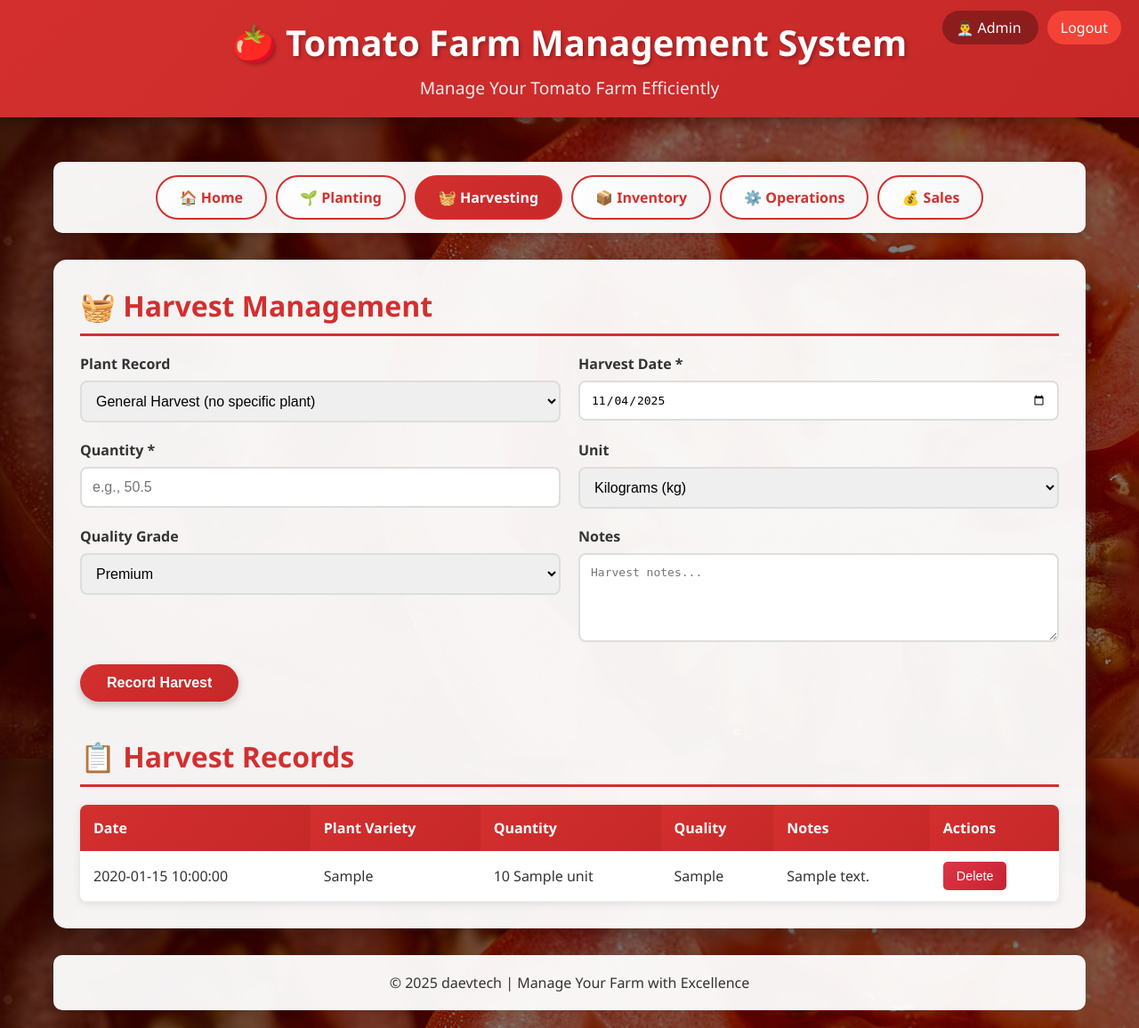
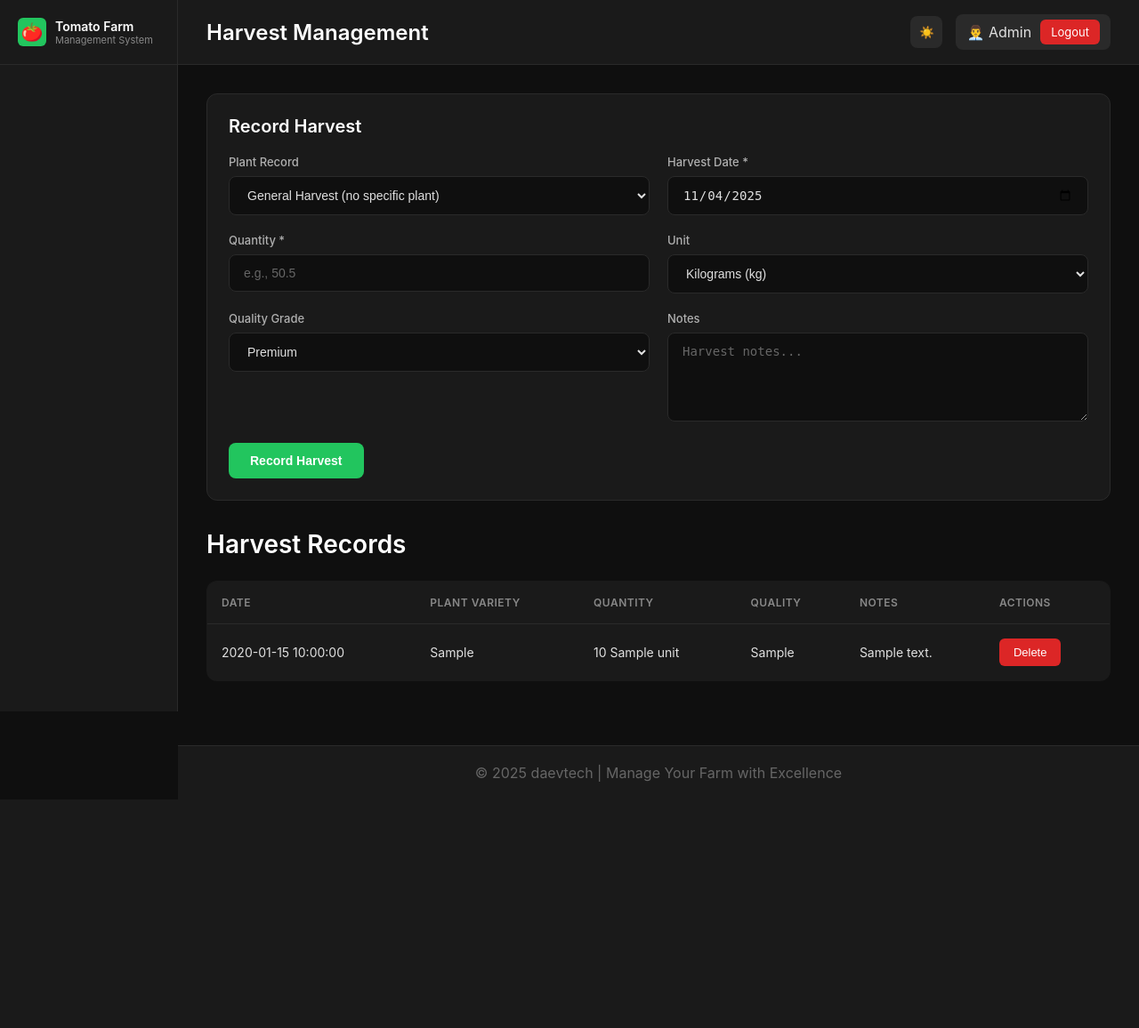
Before and after one commit to daevmassy/TomatoFarmManager-1, a Flask app: page /harvesting in a window 1280 px wide. Shown: the whole page at 89% size. After the commit the page ends 879 px from the top, so only its background shows below. Run offline with Flask 3, Linux system fonts and the light colour scheme; the visitor is signed in with stand-in values (Sample User, id 1); a database or web service that is not in the repository returns one stand-in record (values such as "Sample title"); some libraries are stand-ins or nearby versions.

Commit message:
Assistant checkpoint: Transform interface to modern dark theme with sidebar
Assistant generated file changes:
- static/css/style.css: Transform to modern dark theme interface
- templates/base.html: Update layout structure for sidebar navigation
- templates/index.html: Update dashboard to match new dark theme layout
- templates/harvesting.html: Update harvesting page header, Close form section div
- templates/login.html: Update login page styling

---

User prompt:

change interface to this

Replit-Commit-Author: Assistant
Replit-Commit-Session-Id: 744d2253-434e-44f0-b0d8-4be10dbd33cf
Replit-Commit-Event-Id: e30f1f87-fc10-41e5-8e80-0f8ed2580f57

```diff
--- a/static/css/style.css
+++ b/static/css/style.css
@@ -1,3 +1,4 @@
+
 * {
     margin: 0;
     padding: 0;
@@ -5,134 +6,270 @@
 }
 
 body {
-    font-family: 'Segoe UI', Tahoma, Geneva, Verdana, sans-serif;
-    background: linear-gradient(rgba(0, 0, 0, 0.5), rgba(0, 0, 0, 0.5)),
-                url('../images/fresh_ripe_red_tomat_9ffe4346.jpg');
-    background-size: cover;
-    background-position: center;
-    background-attachment: fixed;
-    color: #333;
+    font-family: -apple-system, BlinkMacSystemFont, 'Segoe UI', Roboto, Oxygen, Ubuntu, Cantarell, sans-serif;
+    background: #0f0f0f;
+    color: #e0e0e0;
+    min-height: 100vh;
+    display: flex;
+}
+
+/* Sidebar Navigation */
+.sidebar {
+    width: 200px;
+    background: #1a1a1a;
+    height: 100vh;
+    position: fixed;
+    left: 0;
+    top: 0;
+    border-right: 1px solid #2a2a2a;
+    display: flex;
+    flex-direction: column;
+}
+
+.sidebar-header {
+    padding: 20px;
+    border-bottom: 1px solid #2a2a2a;
+    display: flex;
+    align-items: center;
+    gap: 10px;
+}
+
+.sidebar-header .logo {
+    width: 32px;
+    height: 32px;
+    background: #22c55e;
+    border-radius: 6px;
+    display: flex;
+    align-items: center;
+    justify-content: center;
+    font-size: 20px;
+}
+
+.sidebar-header .brand {
+    display: flex;
+    flex-direction: column;
+}
+
+.sidebar-header .brand-name {
+    font-weight: 600;
+    font-size: 14px;
+    color: #fff;
+}
+
+.sidebar-header .brand-subtitle {
+    font-size: 11px;
+    color: #888;
+}
+
+.sidebar-nav {
+    padding: 20px 0;
+    flex: 1;
+}
+
+.nav-section {
+    margin-bottom: 10px;
+}
+
+.nav-section-title {
+    padding: 8px 20px;
+    font-size: 11px;
+    color: #666;
+    text-transform: uppercase;
+    font-weight: 600;
+    letter-spacing: 0.5px;
+}
+
+.sidebar-nav ul {
+    list-style: none;
+}
+
+.sidebar-nav ul li {
+    margin: 2px 0;
+}
+
+.sidebar-nav ul li a {
+    color: #b0b0b0;
+    text-decoration: none;
+    padding: 10px 20px;
+    display: flex;
+    align-items: center;
+    gap: 12px;
+    font-size: 14px;
+    transition: all 0.2s ease;
+    border-left: 3px solid transparent;
+}
+
+.sidebar-nav ul li a:hover {
+    background: #252525;
+    color: #fff;
+}
+
+.sidebar-nav ul li a.active {
+    background: #252525;
+    color: #fff;
+    border-left-color: #22c55e;
+}
+
+/* Main Content Area */
+.main-content {
+    margin-left: 200px;
+    flex: 1;
     min-height: 100vh;
 }
 
 .container {
-    max-width: 1200px;
-    margin: 0 auto;
-    padding: 20px;
+    max-width: 100%;
+    padding: 0;
 }
 
+/* Top Header */
 header {
-    background: linear-gradient(135deg, #d32f2f 0%, #c62828 100%);
-    color: white;
-    padding: 20px 0;
-    box-shadow: 0 4px 15px rgba(0, 0, 0, 0.3);
-    margin-bottom: 30px;
+    background: #1a1a1a;
+    border-bottom: 1px solid #2a2a2a;
+    padding: 16px 32px;
+    display: flex;
+    justify-content: space-between;
+    align-items: center;
+    position: sticky;
+    top: 0;
+    z-index: 100;
 }
 
 header h1 {
-    text-align: center;
-    font-size: 2.5em;
-    text-shadow: 2px 2px 4px rgba(0, 0, 0, 0.3);
-    margin-bottom: 10px;
+    font-size: 1.5em;
+    font-weight: 600;
+    color: #fff;
+    text-shadow: none;
+    margin: 0;
 }
 
 header p {
-    text-align: center;
-    font-size: 1.2em;
-    opacity: 0.9;
+    display: none;
 }
 
-nav {
-    background: rgba(255, 255, 255, 0.95);
-    padding: 15px 0;
-    box-shadow: 0 2px 10px rgba(0, 0, 0, 0.2);
-    margin-bottom: 30px;
-    border-radius: 10px;
+.header-right {
+    display: flex;
+    align-items: center;
+    gap: 15px;
 }
 
-nav ul {
-    list-style: none;
+.theme-toggle {
+    background: #2a2a2a;
+    border: none;
+    color: #b0b0b0;
+    width: 36px;
+    height: 36px;
+    border-radius: 8px;
+    cursor: pointer;
     display: flex;
+    align-items: center;
     justify-content: center;
-    flex-wrap: wrap;
-    gap: 10px;
+    transition: all 0.2s ease;
 }
 
-nav ul li {
-    display: inline;
+.theme-toggle:hover {
+    background: #333;
+    color: #fff;
 }
 
-nav ul li a {
-    color: #d32f2f;
-    text-decoration: none;
-    padding: 12px 25px;
-    display: inline-block;
-    font-weight: bold;
-    border-radius: 25px;
-    transition: all 0.3s ease;
-    background: linear-gradient(135deg, #fff 0%, #f5f5f5 100%);
-    border: 2px solid #d32f2f;
+.user-info {
+    display: flex;
+    align-items: center;
+    gap: 10px;
+    padding: 6px 12px;
+    background: #2a2a2a;
+    border-radius: 8px;
 }
 
-nav ul li a:hover {
-    background: linear-gradient(135deg, #d32f2f 0%, #c62828 100%);
+.user-info a {
+    background: #dc2626;
     color: white;
-    transform: translateY(-2px);
-    box-shadow: 0 5px 15px rgba(211, 47, 47, 0.3);
+    padding: 6px 12px;
+    border-radius: 6px;
+    text-decoration: none;
+    font-size: 13px;
+    transition: all 0.2s ease;
 }
 
-nav ul li a.active {
-    background: linear-gradient(135deg, #d32f2f 0%, #c62828 100%);
-    color: white;
+.user-info a:hover {
+    background: #b91c1c;
 }
 
+/* Hide old navigation */
+nav {
+    display: none;
+}
+
+/* Content Wrapper */
 .content-wrapper {
-    background: rgba(255, 255, 255, 0.95);
-    border-radius: 15px;
-    padding: 30px;
-    box-shadow: 0 10px 30px rgba(0, 0, 0, 0.3);
-    margin-bottom: 30px;
+    background: transparent;
+    border-radius: 0;
+    padding: 32px;
+    box-shadow: none;
+    margin: 0;
 }
 
 h2 {
-    color: #d32f2f;
-    margin-bottom: 20px;
-    font-size: 2em;
-    border-bottom: 3px solid #d32f2f;
-    padding-bottom: 10px;
+    color: #fff;
+    margin-bottom: 24px;
+    font-size: 1.75em;
+    font-weight: 600;
+    border: none;
+    padding: 0;
 }
 
+/* Dashboard Cards */
 .dashboard-cards {
     display: grid;
-    grid-template-columns: repeat(auto-fit, minmax(250px, 1fr));
+    grid-template-columns: repeat(auto-fit, minmax(240px, 1fr));
     gap: 20px;
-    margin-top: 30px;
+    margin-bottom: 32px;
 }
 
 .card {
-    background: linear-gradient(135deg, #fff 0%, #f5f5f5 100%);
-    padding: 25px;
+    background: #1a1a1a;
+    padding: 24px;
     border-radius: 12px;
-    box-shadow: 0 5px 15px rgba(0, 0, 0, 0.1);
-    border-left: 5px solid #d32f2f;
+    border: 1px solid #2a2a2a;
+    border-left: none;
     transition: all 0.3s ease;
 }
 
 .card:hover {
-    transform: translateY(-5px);
-    box-shadow: 0 10px 25px rgba(0, 0, 0, 0.2);
+    transform: translateY(-2px);
+    border-color: #3a3a3a;
+    box-shadow: 0 8px 24px rgba(0, 0, 0, 0.4);
 }
 
 .card h3 {
-    color: #d32f2f;
-    margin-bottom: 10px;
-    font-size: 1.3em;
+    color: #888;
+    font-size: 13px;
+    font-weight: 500;
+    margin-bottom: 12px;
+    text-transform: uppercase;
+    letter-spacing: 0.5px;
 }
 
 .card p {
     font-size: 2em;
-    font-weight: bold;
-    color: #333;
+    font-weight: 700;
+    color: #fff;
+}
+
+/* Forms */
+.form-section {
+    background: #1a1a1a;
+    border: 1px solid #2a2a2a;
+    border-radius: 12px;
+    padding: 24px;
+    margin-bottom: 32px;
+}
+
+.form-section h3 {
+    color: #fff;
+    font-size: 1.25em;
+    font-weight: 600;
+    margin-bottom: 20px;
 }
 
 .form-group {
@@ -142,120 +279,40 @@ h2 {
 .form-group label {
     display: block;
     margin-bottom: 8px;
-    color: #333;
-    font-weight: bold;
+    color: #b0b0b0;
+    font-weight: 500;
+    font-size: 13px;
 }
 
 .form-group input,
 .form-group select,
 .form-group textarea {
     width: 100%;
-    padding: 12px;
-    border: 2px solid #ddd;
+    padding: 12px 16px;
+    border: 1px solid #2a2a2a;
     border-radius: 8px;
-    font-size: 1em;
-    transition: all 0.3s ease;
+    font-size: 14px;
+    background: #0f0f0f;
+    color: #e0e0e0;
+    transition: all 0.2s ease;
+}
+
+.form-group input::placeholder,
+.form-group textarea::placeholder {
+    color: #666;
 }
 
 .form-group input:focus,
 .form-group select:focus,
 .form-group textarea:focus {
-    border-color: #d32f2f;
+    border-color: #22c55e;
     outline: none;
-    box-shadow: 0 0 10px rgba(211, 47, 47, 0.2);
+    background: #1a1a1a;
 }
 
 .form-group textarea {
     resize: vertical;
     min-height: 100px;
-}
-
-.btn {
-    background: linear-gradient(135deg, #d32f2f 0%, #c62828 100%);
-    color: white;
-    padding: 12px 30px;
-    border: none;
-    border-radius: 25px;
-    cursor: pointer;
-    font-size: 1em;
-    font-weight: bold;
-    transition: all 0.3s ease;
-    box-shadow: 0 4px 10px rgba(0, 0, 0, 0.2);
-}
-
-.btn:hover {
-    background: linear-gradient(135deg, #c62828 0%, #b71c1c 100%);
-    transform: translateY(-2px);
-    box-shadow: 0 6px 15px rgba(0, 0, 0, 0.3);
-}
-
-table {
-    width: 100%;
-    border-collapse: collapse;
-    margin-top: 20px;
-    background: white;
-    border-radius: 8px;
-    overflow: hidden;
-    box-shadow: 0 2px 10px rgba(0, 0, 0, 0.1);
-}
-
-table th {
-    background: linear-gradient(135deg, #d32f2f 0%, #c62828 100%);
-    color: white;
-    padding: 15px;
-    text-align: left;
-    font-weight: bold;
-}
-
-table td {
-    padding: 12px 15px;
-    border-bottom: 1px solid #f0f0f0;
-}
-
-table tr:hover {
-    background-color: #f5f5f5;
-}
-
-.alert {
-    padding: 15px;
-    border-radius: 8px;
-    margin-bottom: 20px;
-}
-
-.alert-success {
-    background-color: #d4edda;
-    color: #155724;
-    border: 1px solid #c3e6cb;
-}
-
-.alert-error {
-    background-color: #f8d7da;
-    color: #721c24;
-    border: 1px solid #f5c6cb;
-}
-
-.btn-delete {
-    background: linear-gradient(135deg, #dc3545 0%, #c82333 100%);
-    padding: 8px 15px;
-    color: white;
-    border: none;
-    border-radius: 5px;
-    cursor: pointer;
-    font-size: 0.9em;
-}
-
-.btn-delete:hover {
-    background: linear-gradient(135deg, #c82333 0%, #bd2130 100%);
-}
-
-footer {
-    background: rgba(255, 255, 255, 0.95);
-    color: #333;
-    text-align: center;
-    padding: 20px;
-    margin-top: 30px;
-    border-radius: 10px;
-    box-shadow: 0 -2px 10px rgba(0, 0, 0, 0.1);
 }
 
 .form-row {
@@ -264,14 +321,164 @@ footer {
     gap: 20px;
 }
 
+/* Buttons */
+.btn {
+    background: #22c55e;
+    color: #fff;
+    padding: 12px 24px;
+    border: none;
+    border-radius: 8px;
+    cursor: pointer;
+    font-size: 14px;
+    font-weight: 600;
+    transition: all 0.2s ease;
+    box-shadow: none;
+}
+
+.btn:hover {
+    background: #16a34a;
+    transform: translateY(-1px);
+}
+
+.btn-delete {
+    background: #dc2626;
+    padding: 8px 16px;
+    color: white;
+    border: none;
+    border-radius: 6px;
+    cursor: pointer;
+    font-size: 13px;
+    font-weight: 500;
+    transition: all 0.2s ease;
+}
+
+.btn-delete:hover {
+    background: #b91c1c;
+}
+
+/* Tables */
+table {
+    width: 100%;
+    border-collapse: collapse;
+    margin-top: 20px;
+    background: #1a1a1a;
+    border-radius: 12px;
+    overflow: hidden;
+    border: 1px solid #2a2a2a;
+}
+
+table th {
+    background: #1a1a1a;
+    color: #888;
+    padding: 16px;
+    text-align: left;
+    font-weight: 600;
+    font-size: 12px;
+    text-transform: uppercase;
+    letter-spacing: 0.5px;
+    border-bottom: 1px solid #2a2a2a;
+}
+
+table td {
+    padding: 16px;
+    border-bottom: 1px solid #2a2a2a;
+    color: #e0e0e0;
+    font-size: 14px;
+}
+
+table tr:last-child td {
+    border-bottom: none;
+}
+
+table tr:hover {
+    background-color: #252525;
+}
+
+/* Alerts */
+.alert {
+    padding: 16px 20px;
+    border-radius: 8px;
+    margin-bottom: 20px;
+    border: 1px solid;
+    font-size: 14px;
+}
+
+.alert-success {
+    background-color: rgba(34, 197, 94, 0.1);
+    color: #22c55e;
+    border-color: rgba(34, 197, 94, 0.3);
+}
+
+.alert-error {
+    background-color: rgba(220, 38, 38, 0.1);
+    color: #dc2626;
+    border-color: rgba(220, 38, 38, 0.3);
+}
+
+/* Footer */
+footer {
+    background: #1a1a1a;
+    color: #666;
+    text-align: center;
+    padding: 20px;
+    margin-top: 40px;
+    border-top: 1px solid #2a2a2a;
+    border-radius: 0;
+}
+
+/* Activity Sections */
+.activity-grid {
+    display: grid;
+    grid-template-columns: repeat(auto-fit, minmax(450px, 1fr));
+    gap: 24px;
+    margin-top: 32px;
+}
+
+.activity-section {
+    background: #1a1a1a;
+    border: 1px solid #2a2a2a;
+    border-radius: 12px;
+    padding: 24px;
+}
+
+.activity-section h3 {
+    color: #fff;
+    font-size: 1.25em;
+    font-weight: 600;
+    margin-bottom: 20px;
+}
+
+.empty-state {
+    text-align: center;
+    padding: 40px;
+    color: #666;
+}
+
+/* Responsive Design */
 @media (max-width: 768px) {
-    header h1 {
-        font-size: 1.8em;
+    .sidebar {
+        width: 60px;
     }
 
-    nav ul {
-        flex-direction: column;
-        align-items: center;
+    .sidebar-header .brand,
+    .nav-section-title {
+        display: none;
+    }
+
+    .sidebar-nav ul li a span {
+        display: none;
+    }
+
+    .main-content {
+        margin-left: 60px;
+    }
+
+    header h1 {
+        font-size: 1.2em;
+    }
+
+    .content-wrapper {
+        padding: 20px;
     }
 
     .dashboard-cards {
@@ -281,4 +488,34 @@ footer {
     .form-row {
         grid-template-columns: 1fr;
     }
+
+    .activity-grid {
+        grid-template-columns: 1fr;
+    }
 }
+
+/* Login Page Specific */
+.login-container {
+    max-width: 500px;
+    margin: 50px auto;
+}
+
+.login-card {
+    background: #1a1a1a;
+    border: 1px solid #2a2a2a;
+    border-radius: 12px;
+    padding: 32px;
+    margin-bottom: 24px;
+}
+
+.login-card h3 {
+    color: #fff;
+    font-size: 1.25em;
+    margin-bottom: 8px;
+}
+
+.login-card p {
+    color: #888;
+    font-size: 13px;
+    margin-bottom: 20px;
+}
--- a/templates/base.html
+++ b/templates/base.html
@@ -7,31 +7,49 @@
     <link rel="stylesheet" href="{{ url_for('static', filename='css/style.css') }}">
 </head>
 <body>
+    {% if session.get('user_type') %}
+    <!-- Sidebar Navigation -->
+    <aside class="sidebar">
+        <div class="sidebar-header">
+            <div class="logo">🍅</div>
+            <div class="brand">
+                <div class="brand-name">Tomato Farm</div>
+                <div class="brand-subtitle">Management System</div>
+            </div>
+        </div>
+
+        <nav class="sidebar-nav">
+            <div class="nav-section">
+                <div class="nav-section-title">Navigation</div>
+                <ul>
+                    <li><a href="/" class="{{ 'active' if request.path == '/' else '' }}"><span>🏠</span> <span>Dashboard</span></a></li>
+                    <li><a href="/planting" class="{{ 'active' if request.path == '/planting' else '' }}"><span>🌱</span> <span>Planting</span></a></li>
+                    <li><a href="/harvesting" class="{{ 'active' if request.path == '/harvesting' else '' }}"><span>🧺</span> <span>Harvest</span></a></li>
+                    <li><a href="/inventory" class="{{ 'active' if request.path == '/inventory' else '' }}"><span>📦</span> <span>Inventory</span></a></li>
+                    <li><a href="/operations" class="{{ 'active' if request.path == '/operations' else '' }}"><span>⚙️</span> <span>Activities</span></a></li>
+                    <li><a href="/sales" class="{{ 'active' if request.path == '/sales' else '' }}"><span>💰</span> <span>Sales</span></a></li>
+                </ul>
+            </div>
+        </nav>
+    </aside>
+    {% endif %}
+
+    <!-- Main Content Area -->
+    <div class="main-content">
         <header>
-        <h1>🍅 Tomato Farm Management System</h1>
-        <p>Manage Your Tomato Farm Efficiently</p>
+            <h1>{% block page_title %}Dashboard{% endblock %}</h1>
             {% if session.get('user_type') %}
-        <div style="position: absolute; top: 20px; right: 20px; color: white;">
-            <span style="background: rgba(0,0,0,0.3); padding: 8px 15px; border-radius: 20px; margin-right: 10px;">
-                {% if session.get('user_type') == 'admin' %}👨‍💼{% else %}👤{% endif %} {{ session.get('username', 'User') }}
-            </span>
-            <a href="/logout" style="background: #f44336; color: white; padding: 8px 15px; border-radius: 20px; text-decoration: none;">Logout</a>
+            <div class="header-right">
+                <button class="theme-toggle">☀️</button>
+                <div class="user-info">
+                    <span>{% if session.get('user_type') == 'admin' %}👨‍💼{% else %}👤{% endif %} {{ session.get('username', 'User') }}</span>
+                    <a href="/logout">Logout</a>
+                </div>
             </div>
             {% endif %}
         </header>
 
         <div class="container">
-        <nav>
-            <ul>
-                <li><a href="/" class="{{ 'active' if request.path == '/' else '' }}">🏠 Home</a></li>
-                <li><a href="/planting" class="{{ 'active' if request.path == '/planting' else '' }}">🌱 Planting</a></li>
-                <li><a href="/harvesting" class="{{ 'active' if request.path == '/harvesting' else '' }}">🧺 Harvesting</a></li>
-                <li><a href="/inventory" class="{{ 'active' if request.path == '/inventory' else '' }}">📦 Inventory</a></li>
-                <li><a href="/operations" class="{{ 'active' if request.path == '/operations' else '' }}">⚙️ Operations</a></li>
-                <li><a href="/sales" class="{{ 'active' if request.path == '/sales' else '' }}">💰 Sales</a></li>
-            </ul>
-        </nav>
-
             {% with messages = get_flashed_messages(with_categories=true) %}
                 {% if messages %}
                     {% for category, message in messages %}
@@ -50,6 +68,7 @@
                 <p>&copy; 2025 daevtech | Manage Your Farm with Excellence</p>
             </footer>
         </div>
+    </div>
 
     <script src="{{ url_for('static', filename='js/script.js') }}"></script>
     {% block scripts %}{% endblock %}
--- a/templates/harvesting.html
+++ b/templates/harvesting.html
@@ -2,10 +2,12 @@
 
 {% block title %}Harvesting - Tomato Farm Management System{% endblock %}
 
+{% block page_title %}Harvest Management{% endblock %}
+
 {% block content %}
-<h2>🧺 Harvest Management</h2>
-
-<form method="POST" action="/harvesting/add">
+<div class="form-section">
+    <h3>Record Harvest</h3>
+    <form method="POST" action="/harvesting/add">
     <div class="form-row">
         <div class="form-group">
             <label for="plant_id">Plant Record</label>
@@ -55,9 +57,10 @@
     </div>
 
     <button type="submit" class="btn">Record Harvest</button>
-</form>
+    </form>
+</div>
 
-<h2 style="margin-top: 40px;">📋 Harvest Records</h2>
+<h2>Harvest Records</h2>
 <table>
     <thead>
         <tr>
```
Also changed, not shown: templates/index.html (+48 -13 lines), templates/login.html (+8 -6 lines). Lines whose indentation alone changed are shown as unchanged.
